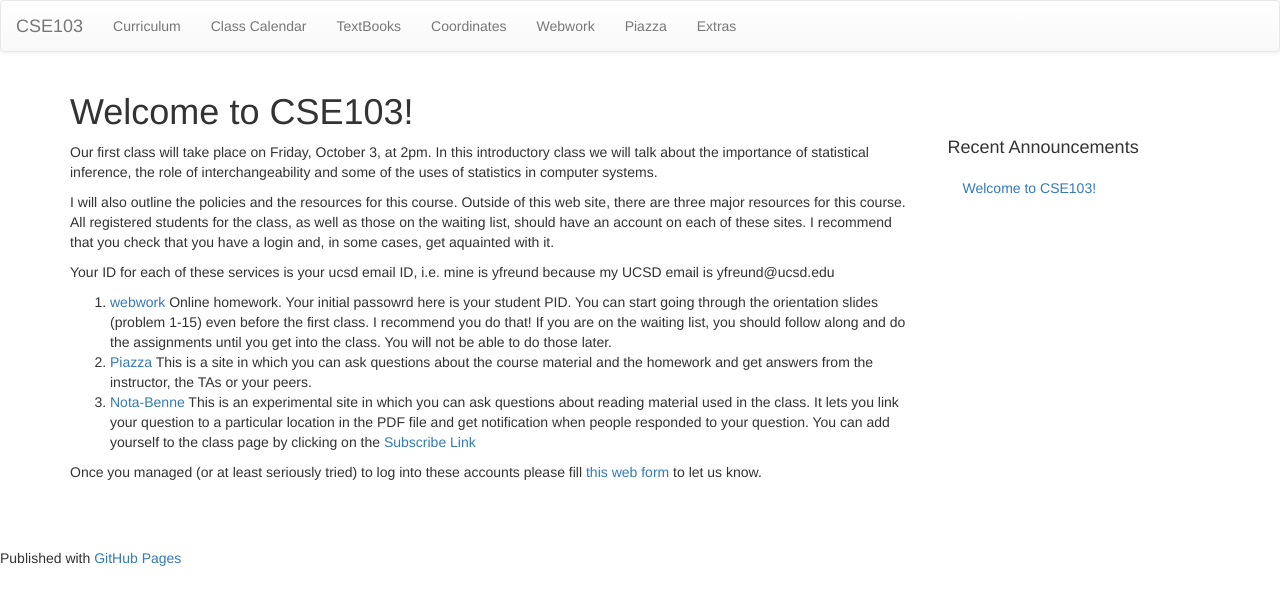
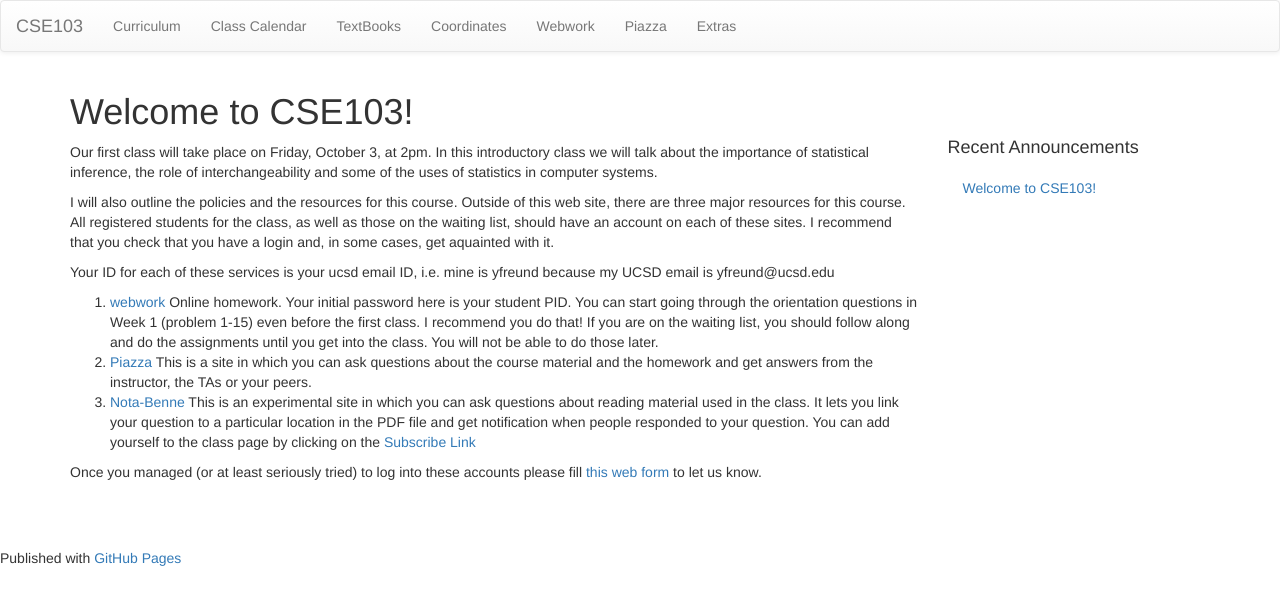
Before and after one commit to cse103/cse103.github.io, a Jekyll site: the page built from _posts/2014-09-18-welcome.md, in a window 1280 px wide. Shown: the top 605 px of the page. Built offline with Jekyll 4.4.1, drawn with Linux system fonts in a browser that asks for light colours; nearby versions of some CDN libraries; Markdown is read by kramdown in place of the engine named in the settings.

Commit message:
Slight tweak to wording

```diff
--- a/_posts/2014-09-18-welcome.md
+++ b/_posts/2014-09-18-welcome.md
@@ -18,8 +18,8 @@ Your ID for each of these services is your ucsd email ID, i.e. mine is
 yfreund because my UCSD email is yfreund@ucsd.edu
 
 1. [webwork](http://webwork.cse.ucsd.edu/webwork2/CSE103_Fall14/)
-Online homework. Your initial passowrd here is your student PID.
-You can start going through the orientation slides
+Online homework. Your initial password here is your student PID.
+You can start going through the orientation questions in Week 1
 (problem 1-15)
 even before the first class. I recommend you do that! If you are on
 the waiting list, you should follow along and do the assignments until
```
